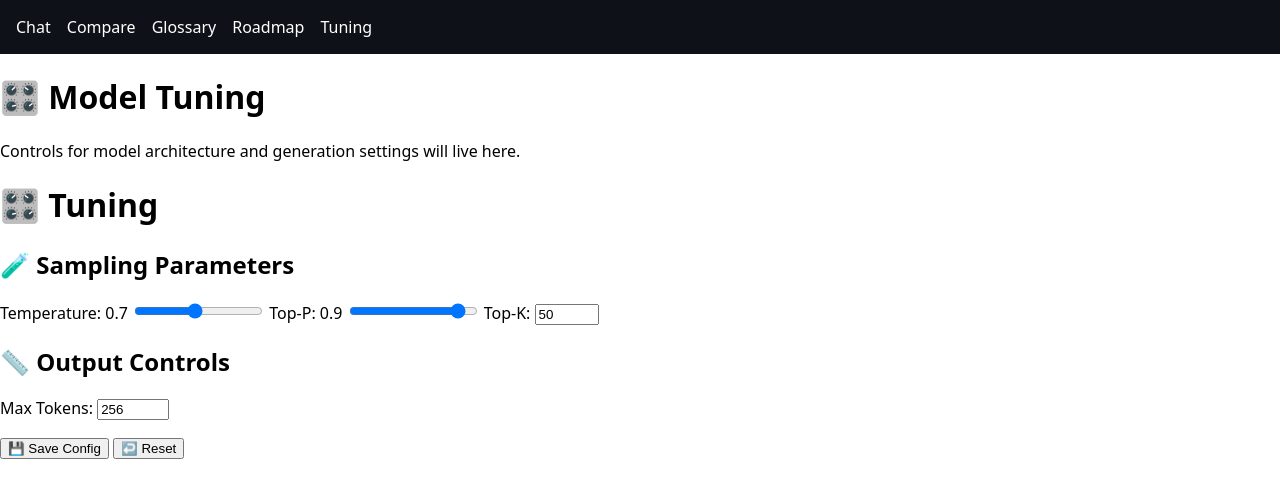
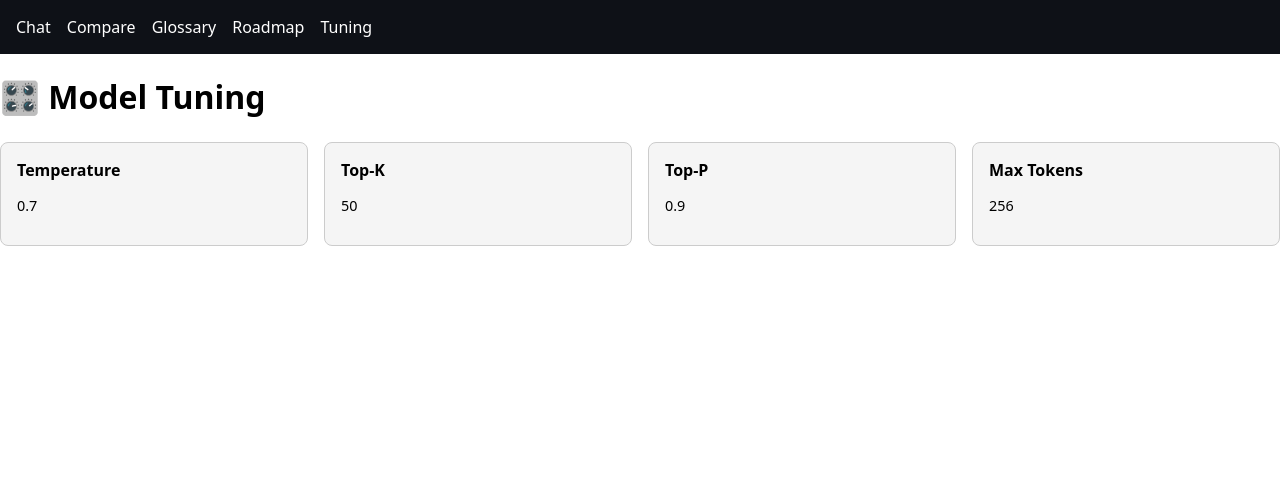
Before and after one commit to ScottFitzgerald83/grail, a SvelteKit app in the folder frontend/: page /tuning in a window 1280 px wide. Shown: the top 498 px of the page. Built offline with nearby package versions, Linux system fonts and the light colour scheme.

Commit message:
switch to tile-based layout

```diff
--- a/frontend/src/routes/tuning/+page.svelte
+++ b/frontend/src/routes/tuning/+page.svelte
@@ -1,5 +1,13 @@
 <h1>🎛️ Model Tuning</h1>
-<p>Controls for model architecture and generation settings will live here.</p>
+
+<div class="param-grid">
+  {#each parameters as param}
+    <div class="param-tile" on:click={() => openPanel(param.key)}>
+      <strong>{param.label}</strong>
+      <p style="font-size: 0.9rem;">{config[param.key]}</p>
+    </div>
+  {/each}
+</div>
 
 <script>
   import { onMount } from 'svelte';
@@ -35,36 +43,120 @@
     };
     savedStatus = '↩️ Reset to default';
   }
+
+  let selectedParam = null;
+
+  const parameters = [
+    {
+      key: 'temperature',
+      label: 'Temperature',
+      definition: 'Controls output randomness. Lower = more deterministic, Higher = more creative.',
+      lowEffect: 'Safe, factual completions',
+      highEffect: 'Diverse, surprising completions',
+      type: 'slider',
+      min: 0,
+      max: 1.5,
+      step: 0.05
+    },
+    {
+      key: 'top_k',
+      label: 'Top-K',
+      definition: 'Restricts sampling to top K tokens. Lower = less randomness.',
+      lowEffect: 'Conservative, predictable output',
+      highEffect: 'Expansive, less filtered output',
+      type: 'number',
+      min: 0,
+      max: 100
+    },
+    {
+      key: 'top_p',
+      label: 'Top-P',
+      definition: 'Limits sampling to top P probability mass. Lower = less variation.',
+      lowEffect: 'Tight, repetitive phrasing',
+      highEffect: 'Fluent, expressive variation',
+      type: 'slider',
+      min: 0,
+      max: 1,
+      step: 0.01
+    },
+    {
+      key: 'max_tokens',
+      label: 'Max Tokens',
+      definition: 'Maximum number of tokens to generate.',
+      lowEffect: 'Shorter, punchy replies',
+      highEffect: 'Longer, detailed completions',
+      type: 'number',
+      min: 16,
+      max: 2048
+    }
+  ];
+
+  function openPanel(key) {
+    selectedParam = parameters.find(p => p.key === key);
+  }
 </script>
 
-<h1>🎛️ Tuning</h1>
+{#if selectedParam}
+  <div class="param-drawer">
+    <h2>{selectedParam.label}</h2>
+    <p>{selectedParam.definition}</p>
+    <div style="margin: 1rem 0;">
+      {#if selectedParam.type === 'slider'}
+        <input
+          type="range"
+          min={selectedParam.min}
+          max={selectedParam.max}
+          step={selectedParam.step}
+          bind:value={config[selectedParam.key]} />
+      {:else}
+        <input
+          type="number"
+          min={selectedParam.min}
+          max={selectedParam.max}
+          bind:value={config[selectedParam.key]} />
+      {/if}
+    </div>
+    <p><strong>Low:</strong> {selectedParam.lowEffect}</p>
+    <p><strong>High:</strong> {selectedParam.highEffect}</p>
+    <div style="margin-top: 1rem;">
+      <button on:click={save}>💾 Save</button>
+      <button on:click={() => selectedParam = null}>✖ Close</button>
+    </div>
+  </div>
+{/if}
 
-<h2>🧪 Sampling Parameters</h2>
-<form on:submit|preventDefault={save}>
-  <label>
-    Temperature: {config.temperature}
-    <input type="range" min="0" max="1.5" step="0.05" bind:value={config.temperature} />
-  </label>
+<style>
+  .param-grid {
+    display: grid;
+    grid-template-columns: repeat(auto-fit, minmax(140px, 1fr));
+    gap: 1rem;
+    margin-top: 1.5rem;
+  }
 
-  <label>
-    Top-P: {config.top_p}
-    <input type="range" min="0" max="1" step="0.01" bind:value={config.top_p} />
-  </label>
+  .param-tile {
+    background: #f5f5f5;
+    border: 1px solid #ccc;
+    border-radius: 8px;
+    padding: 1rem;
+    cursor: pointer;
+    transition: all 0.2s ease;
+  }
 
-  <label>
-    Top-K:
-    <input type="number" min="0" max="100" bind:value={config.top_k} />
-  </label>
+  .param-tile:hover {
+    background: #eef2f7;
+  }
 
-  <h2>📏 Output Controls</h2>
-  <label>
-    Max Tokens:
-    <input type="number" min="16" max="2048" bind:value={config.max_tokens} />
-  </label>
-
-  <div style="margin-top: 1rem;">
-    <button type="submit">💾 Save Config</button>
-    <button type="button" on:click={reset}>↩️ Reset</button>
-    <p>{savedStatus}</p>
-  </div>
-</form>
+  .param-drawer {
+    position: fixed;
+    top: 0;
+    right: 0;
+    width: 360px;
+    height: 100vh;
+    padding: 2rem;
+    background: white;
+    border-left: 1px solid #ddd;
+    box-shadow: -2px 0 8px rgba(0,0,0,0.1);
+    overflow-y: auto;
+    z-index: 100;
+  }
+</style>
```
